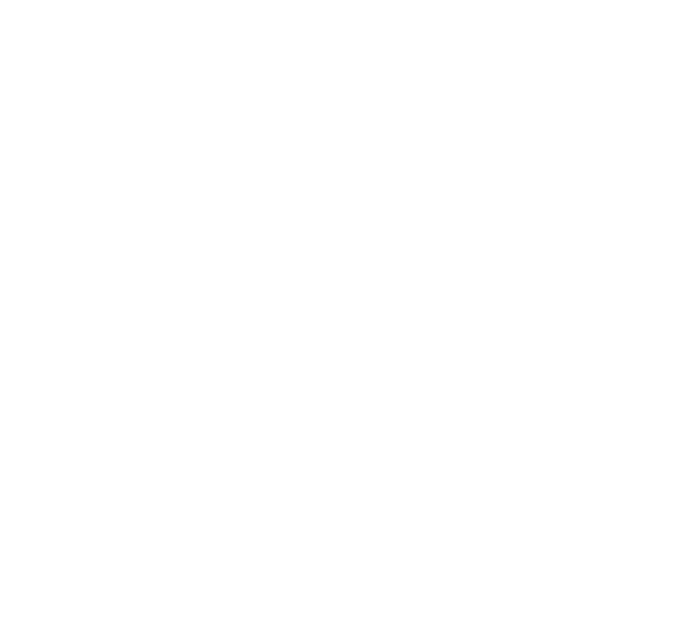
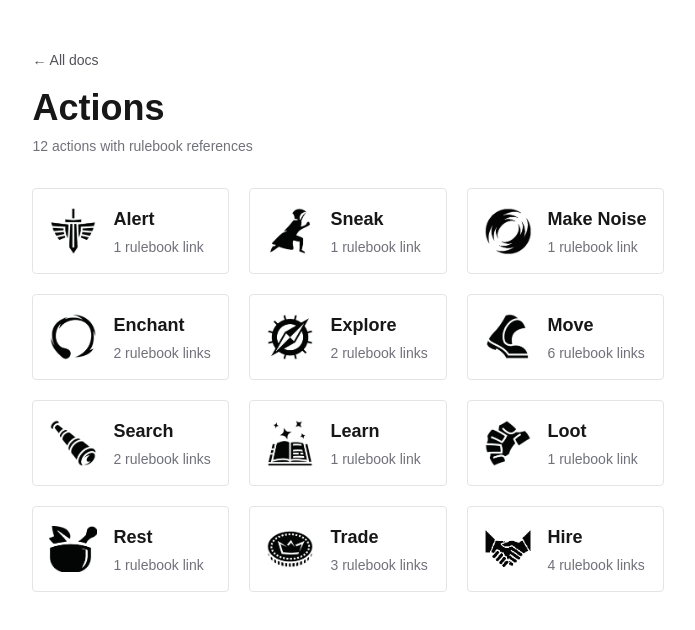
Before and after one commit to krawaller/dragonsdown, a Next.js app: page /actions in a window 1280 px wide. Before the commit this address had no page. Shown: the top 630 px of the page, without its empty margins (292-987 px from the left). Built offline with nearby package versions, Linux system fonts and the light colour scheme.

Commit message:
actions foundation

```diff
--- /dev/null
+++ b/data/manual/action-rules.json
@@ -0,0 +1,138 @@
+{
+  "alert": {
+    "rulebookLinks": [
+      {
+        "doc": "core",
+        "headings": ["The actions:", "Alert"]
+      }
+    ]
+  },
+  "sneak": {
+    "rulebookLinks": [
+      {
+        "doc": "core",
+        "headings": ["The actions:", "Sneak - or- Make Noise"]
+      }
+    ]
+  },
+  "make noise": {
+    "rulebookLinks": [
+      {
+        "doc": "core",
+        "headings": ["The actions:", "Sneak - or- Make Noise"],
+        "preferIconIndex": 1
+      }
+    ]
+  },
+  "enchant": {
+    "classes": ["enchanter"],
+    "rulebookLinks": [
+      {
+        "doc": "core",
+        "headings": ["The actions:", "Enchant"]
+      }
+    ]
+  },
+  "explore": {
+    "classes": ["explorer"],
+    "rulebookLinks": [
+      {
+        "doc": "core",
+        "headings": ["The actions:", "Explore"]
+      }
+    ]
+  },
+  "move": {
+    "classes": ["explorer"],
+    "rulebookLinks": [
+      {
+        "doc": "core",
+        "headings": ["The actions:", "Move"]
+      },
+      {
+        "doc": "eastern-reaches",
+        "headings": ["Ruthless Riverlands", "River Clearings"],
+        "anchorRange": [1, 3]
+      },
+      {
+        "doc": "core",
+        "headings": ["OTHER RULES", "Flying"]
+      },
+      {
+        "doc": "eastern-reaches",
+        "headings": ["Ruthless Riverlands", "Swimming"]
+      },
+      {
+        "doc": "core",
+        "headings": ["OPTIONAL RULES", "Enchanted Paths"]
+      }
+    ]
+  },
+  "search": {
+    "classes": ["ranger"],
+    "rulebookLinks": [
+      {
+        "doc": "core",
+        "headings": ["The actions:", "Search"]
+      }
+    ]
+  },
+  "learn": {
+    "rulebookLinks": [
+      {
+        "doc": "core",
+        "headings": ["The actions:", "Learn"]
+      }
+    ]
+  },
+  "loot": {
+    "rulebookLinks": [
+      {
+        "doc": "core",
+        "headings": ["The actions:", "Loot"]
+      }
+    ]
+  },
+  "rest": {
+    "rulebookLinks": [
+      {
+        "doc": "core",
+        "headings": ["The actions:", "Rest"]
+      }
+    ]
+  },
+  "trade": {
+    "classes": ["knight"],
+    "rulebookLinks": [
+      {
+        "doc": "core",
+        "headings": ["The actions:", "Trade"]
+      },
+      {
+        "doc": "core",
+        "headings": ["OTHER RULES", "Haggling"]
+      }
+    ]
+  },
+  "hire": {
+    "rulebookLinks": [
+      {
+        "doc": "natives-and-legends",
+        "headings": ["DRAGONS DOWN: NATIVES", "Hiring Natives"]
+      },
+      {
+        "doc": "natives-and-legends",
+        "headings": ["DRAGONS DOWN: NATIVES", "Haggling with Natives"]
+      },
+      {
+        "doc": "natives-and-legends",
+        "headings": ["DRAGONS DOWN: NATIVES", "Hired Natives"]
+      },
+      {
+        "doc": "natives-and-legends",
+        "headings": ["DRAGONS DOWN: NATIVES", "Hired Natives in Combat"],
+        "includeChildren": true
+      }
+    ]
+  }
+}
--- /dev/null
+++ b/src/app/actions/[slug]/page.tsx
@@ -0,0 +1,49 @@
+import Image from "next/image";
+import Link from "next/link";
+import { notFound } from "next/navigation";
+import { RulebookLinks } from "@/components/RulebookLinks";
+import { getActionBySlug, getAllActions } from "@/lib/actions";
+
+export async function generateStaticParams() {
+  const actions = await getAllActions();
+  return actions.map((entry) => ({ slug: entry.slug }));
+}
+
+export default async function ActionPage({
+  params,
+}: {
+  params: Promise<{ slug: string }>;
+}) {
+  const { slug } = await params;
+  const action = await getActionBySlug(slug);
+  if (!action) notFound();
+
+  return (
+    <main className="mx-auto max-w-5xl px-6 py-12">
+      <div className="flex flex-wrap gap-3 text-sm text-zinc-600 dark:text-zinc-400">
+        <Link href="/" className="hover:underline">
+          ← All docs
+        </Link>
+        <span aria-hidden="true">/</span>
+        <Link href="/actions" className="hover:underline">
+          Actions
+        </Link>
+      </div>
+
+      <div className="mt-4 mb-8 flex items-center gap-4">
+        {action.icon && (
+          <Image
+            src={action.icon}
+            alt=""
+            width={64}
+            height={64}
+            className="h-16 w-16 shrink-0 object-contain"
+          />
+        )}
+        <h1 className="text-4xl font-bold">{action.name}</h1>
+      </div>
+
+      <RulebookLinks links={action.rulebookLinks} heading="Rulebook" />
+    </main>
+  );
+}
--- /dev/null
+++ b/src/app/actions/page.tsx
@@ -0,0 +1,69 @@
+import Image from "next/image";
+import Link from "next/link";
+import { getAllActions } from "@/lib/actions";
+
+export default async function ActionsPage() {
+  const actions = await getAllActions();
+
+  return (
+    <main className="mx-auto max-w-5xl px-6 py-12">
+      <Link
+        href="/"
+        className="text-sm text-zinc-600 dark:text-zinc-400 hover:underline"
+      >
+        ← All docs
+      </Link>
+      <h1 className="text-4xl font-bold mt-4 mb-2">Actions</h1>
+      <p className="text-sm text-zinc-500 dark:text-zinc-400 mb-8">
+        {actions.length} actions with rulebook references
+      </p>
+
+      <div className="grid grid-cols-1 sm:grid-cols-2 lg:grid-cols-3 gap-5">
+        {actions.map((action) => (
+          <Link
+            key={action.slug}
+            href={`/actions/${action.slug}`}
+            className="rounded border border-zinc-200 dark:border-zinc-800 p-4 hover:bg-zinc-50 dark:hover:bg-zinc-900 transition-colors"
+          >
+            <div className="flex items-center gap-4">
+              <ActionIcon action={action} size={48} />
+              <div>
+                <h2 className="text-lg font-semibold">{action.name}</h2>
+                <p className="mt-1 text-sm text-zinc-500 dark:text-zinc-400">
+                  {action.rulebookLinks.length} rulebook link
+                  {action.rulebookLinks.length === 1 ? "" : "s"}
+                </p>
+              </div>
+            </div>
+          </Link>
+        ))}
+      </div>
+    </main>
+  );
+}
+
+function ActionIcon({
+  action,
+  size,
+}: {
+  action: { name: string; icon?: string };
+  size: number;
+}) {
+  if (!action.icon) {
+    return (
+      <span className="flex h-12 w-12 shrink-0 items-center justify-center rounded border border-zinc-200 text-lg font-semibold text-zinc-400 dark:border-zinc-800">
+        {action.name.charAt(0)}
+      </span>
+    );
+  }
+
+  return (
+    <Image
+      src={action.icon}
+      alt=""
+      width={size}
+      height={size}
+      className="h-12 w-12 shrink-0 object-contain"
+    />
+  );
+}
--- a/src/app/page.tsx
+++ b/src/app/page.tsx
@@ -48,6 +48,14 @@
         References
       </h2>
       <ul className="space-y-3">
+        <li>
+          <Link
+            href="/actions"
+            className="block rounded-lg border border-zinc-200 dark:border-zinc-800 px-5 py-4 hover:bg-zinc-50 dark:hover:bg-zinc-900 transition-colors"
+          >
+            <span className="text-lg font-medium">Actions</span>
+          </Link>
+        </li>
         <li>
           <Link
             href="/classes"
--- /dev/null
+++ b/src/lib/actions.ts
@@ -0,0 +1,106 @@
+import { slugify } from "./slug";
+import {
+  resolveClassAdvantageRulebookLinks,
+  resolveRulebookLinks,
+  type RulebookLink,
+  type RulebookLinkQuery,
+} from "./rulebook-links";
+import actionRules from "../../data/manual/action-rules.json";
+import { getClassBySlug } from "./tts/lookup";
+
+type ActionRuleEntry = {
+  classes?: string[];
+  rulebookLinks: RulebookLinkQuery[];
+};
+
+export type ActionEntry = {
+  name: string;
+  slug: string;
+  classes: string[];
+  rulebookLinks: RulebookLink[];
+  icon?: string;
+};
+
+export async function getAllActions(): Promise<ActionEntry[]> {
+  return Promise.all(
+    Object.entries(actionRules as Record<string, ActionRuleEntry>).map(
+      async ([name, entry]) => actionEntryFor(name, entry),
+    ),
+  );
+}
+
+export async function getActionBySlug(
+  slug: string,
+): Promise<ActionEntry | undefined> {
+  const actions = await getAllActions();
+  return actions.find((entry) => entry.slug === slug);
+}
+
+async function actionEntryFor(
+  name: string,
+  entry: ActionRuleEntry,
+): Promise<ActionEntry> {
+  const classSlugs = entry.classes ?? [];
+  const rulebookLinks = await resolveActionRulebookLinks(entry, classSlugs);
+
+  return {
+    name: actionNameFor(name),
+    slug: slugify(name),
+    classes: classSlugs,
+    rulebookLinks,
+    icon: iconForAction(rulebookLinks),
+  };
+}
+
+async function resolveActionRulebookLinks(
+  entry: ActionRuleEntry,
+  classSlugs: string[],
+): Promise<RulebookLink[]> {
+  const links = await Promise.all([
+    ...entry.rulebookLinks.map((query) => resolveRulebookLinks(query)),
+    ...uniqueSlugs(classSlugs).map((classSlug) =>
+      resolveClassRulebookLinks(classSlug),
+    ),
+  ]);
+
+  return uniqueRulebookLinks(links.flat());
+}
+
+async function resolveClassRulebookLinks(
+  classSlug: string,
+): Promise<RulebookLink[]> {
+  const entry = getClassBySlug(slugify(classSlug));
+  const ttsClass = entry?.classes[0];
+  if (!entry || !ttsClass) {
+    throw new Error(`Unknown action class rule reference: ${classSlug}`);
+  }
+
+  return resolveClassAdvantageRulebookLinks(ttsClass.advantageTitle);
+}
+
+function uniqueSlugs(slugs: string[]): string[] {
+  return Array.from(new Set(slugs));
+}
+
+function uniqueRulebookLinks(links: RulebookLink[]): RulebookLink[] {
+  return Array.from(
+    new Map(
+      links.map(
+        (link) =>
+          [
+            `${link.docSlug}:${link.sectionId}:${link.anchor ?? ""}`,
+            link,
+          ] as const,
+      ),
+    ).values(),
+  );
+}
+
+function actionNameFor(name: string): string {
+  return name.replace(/\b\p{L}/gu, (match) => match.toUpperCase());
+}
+
+function iconForAction(rulebookLinks: RulebookLink[]): string | undefined {
+  const firstLink = rulebookLinks[0];
+  return firstLink?.icon ?? firstLink?.icons?.[0];
+}
```
